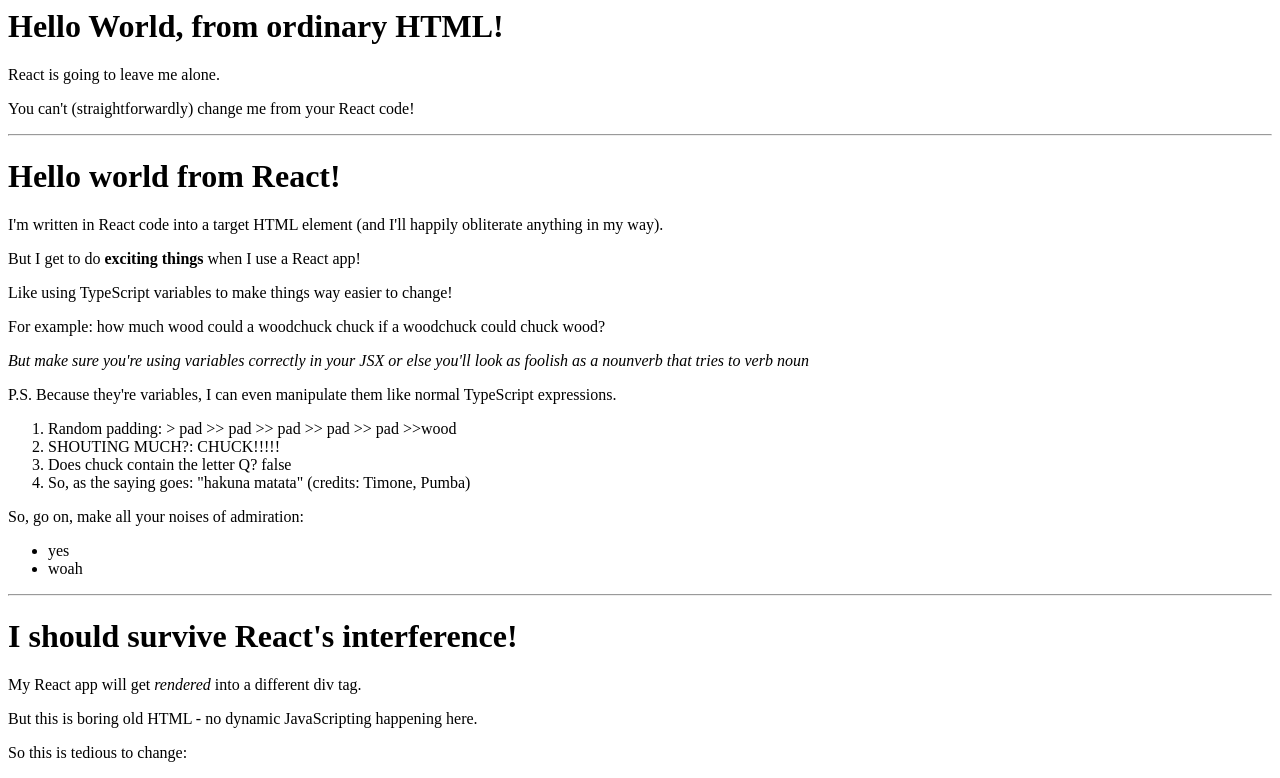
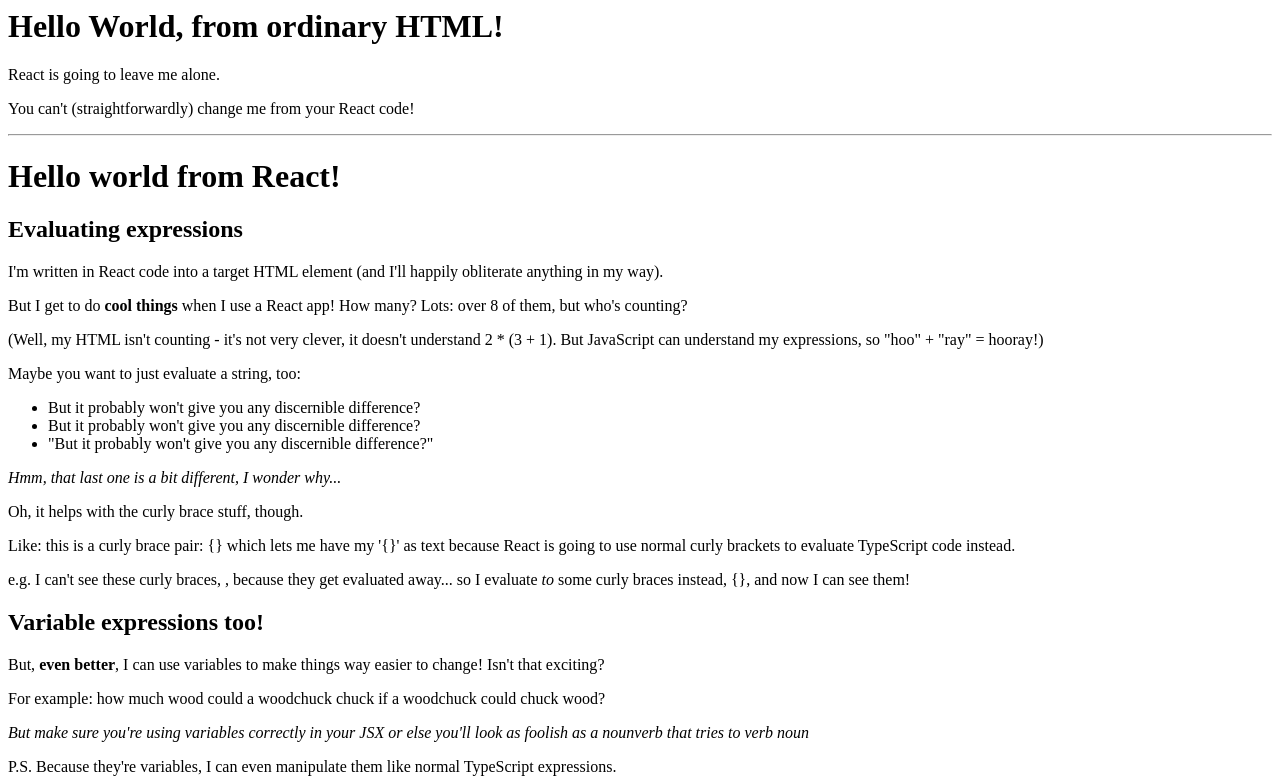
Before and after one commit to WeAreAcademy/mark-react-proj--meet-react, a React (Create React App) app: page / in a window 1280 px wide. Shown: the top 778 px of the page. Built offline with nearby package versions, Linux system fonts and the light colour scheme.

Commit message:
Add expression examples

```diff
--- a/src/index.tsx
+++ b/src/index.tsx
@@ -35,15 +35,44 @@
   return (
     <div>
       <h1>Hello world from React!</h1>
+      <h2>Evaluating expressions</h2>
       <p>
         I'm written in React code into a target HTML element (and I'll happily
         obliterate anything in my way).
       </p>
       <p>
-        But I get to do <b>{adjective} things</b> when I use a React app!
+        But I get to do <b>cool things</b> when I use a React app! How many?
+        Lots: over {2 * (3 + 1)} of them, but who's counting?
       </p>
       <p>
-        Like using TypeScript variables to make things way easier to change!
+        (Well, my HTML isn't counting - it's not very clever, it doesn't
+        understand 2 * (3 + 1). But JavaScript can understand my expressions, so
+        "hoo" + "ray" = {"hoo" + "ray"}!)
+      </p>
+      <p>Maybe you want to just evaluate a string, too:</p>
+      <ul>
+        <li>But it probably won't give you any discernible difference?</li>
+        <li>{"But it probably won't give you any discernible difference?"}</li>
+        <li>"But it probably won't give you any discernible difference?"</li>
+      </ul>
+      <p>
+        <i>Hmm, that last one is a bit different, I wonder why...</i>
+      </p>
+      <p>Oh, it helps with the curly brace stuff, though.</p>
+      <p>
+        Like: {"this is a curly brace pair: {}"} which lets me have my '{"{}"}'
+        as text because React is going to use normal curly brackets to evaluate
+        TypeScript code instead.
+      </p>
+      <p>
+        e.g. I can't see these curly braces, {}, because they get evaluated
+        away... so I evaluate <i>to</i> some curly braces instead, {"{}"}, and
+        now I can see them!
+      </p>
+      <h2>Variable expressions too!</h2>
+      <p>
+        But, <b>even better</b>, I can use variables to make things way easier
+        to change! Isn't that {adjective}?
       </p>
       <p>
         For example: how much {noun} could a {noun}
```
